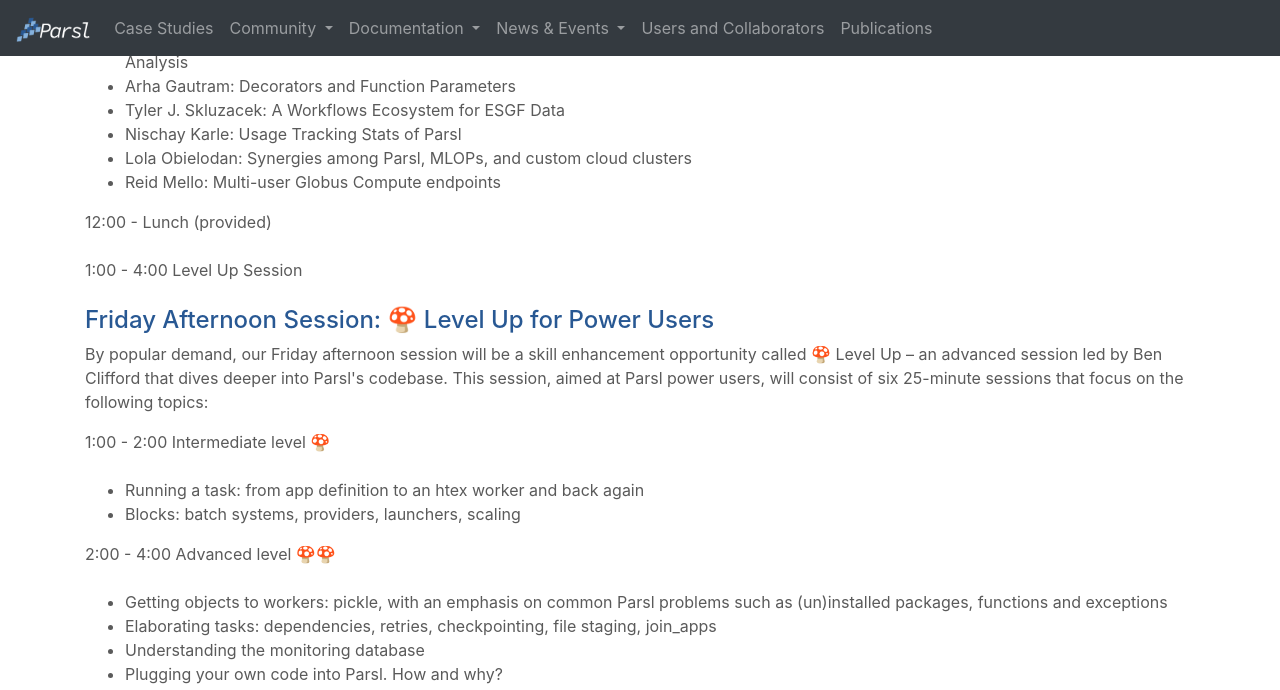
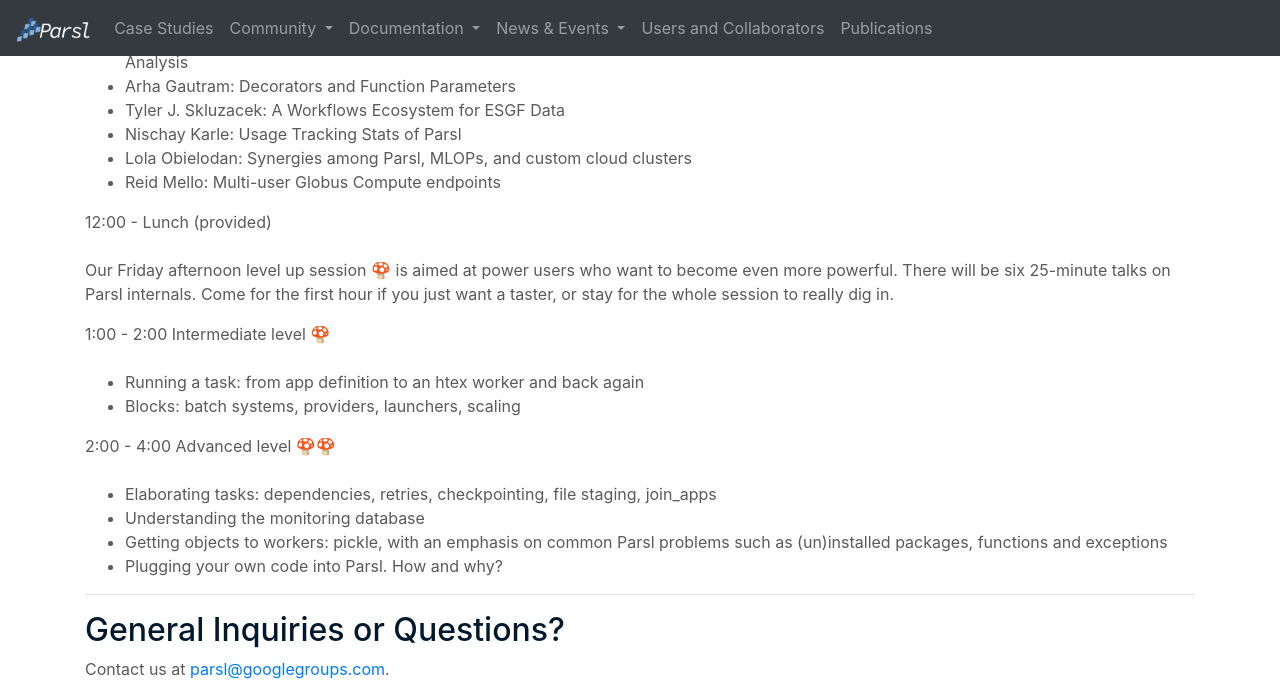
Before and after one commit to Parsl/parsl.github.io, a Jekyll site: the page built from parslfest/parslfest2024.html, in a window 1280 px wide and 900 px high, scrolled down 2841 px, cut to the strip 0-690 px from the top of the window. Built offline with Jekyll 4.4.1, drawn with Linux system fonts in a browser that asks for light colours.

Commit message:
Rewrite and restyle intro for friday session.

```diff
--- a/parslfest/parslfest2024.html
+++ b/parslfest/parslfest2024.html
@@ -181,10 +181,8 @@
 
       12:00 - Lunch (provided)<br /><br />
 
-      1:00 - 4:00 Level Up Session <br /><br />
+	<p>Our Friday afternoon level up session 🍄 is aimed at power users who want to become even more powerful. There will be six 25-minute talks on Parsl internals. Come for the first hour if you just want a taster, or stay for the whole session to really dig in.</p>
 
-	<h4 id="friday-sesh" style="color: #285893;">Friday Afternoon Session: 🍄 Level Up for Power Users</h4>
-	<p>By popular demand, our Friday afternoon session will be a skill enhancement opportunity called 🍄 Level Up – an advanced session led by Ben Clifford that dives deeper into Parsl's codebase. This session, aimed at Parsl power users, will consist of six 25-minute sessions that focus on the following topics:</p>
         1:00 - 2:00 Intermediate level 🍄 <br /><br />
 	<ul>
 		<li>Running a task: from app definition to an htex worker and back again</li>
@@ -193,9 +191,9 @@
 
         2:00 - 4:00 Advanced level 🍄🍄<br /><br />
         <ul>
-		<li>Getting objects to workers: pickle, with an emphasis on common Parsl problems such as (un)installed packages, functions and exceptions</li>
 		<li>Elaborating tasks: dependencies, retries, checkpointing, file staging, join_apps</li>
 		<li>Understanding the monitoring database</li>
+		<li>Getting objects to workers: pickle, with an emphasis on common Parsl problems such as (un)installed packages, functions and exceptions</li>
 		<li>Plugging your own code into Parsl. How and why?</li>
 	</ul>
 
```
